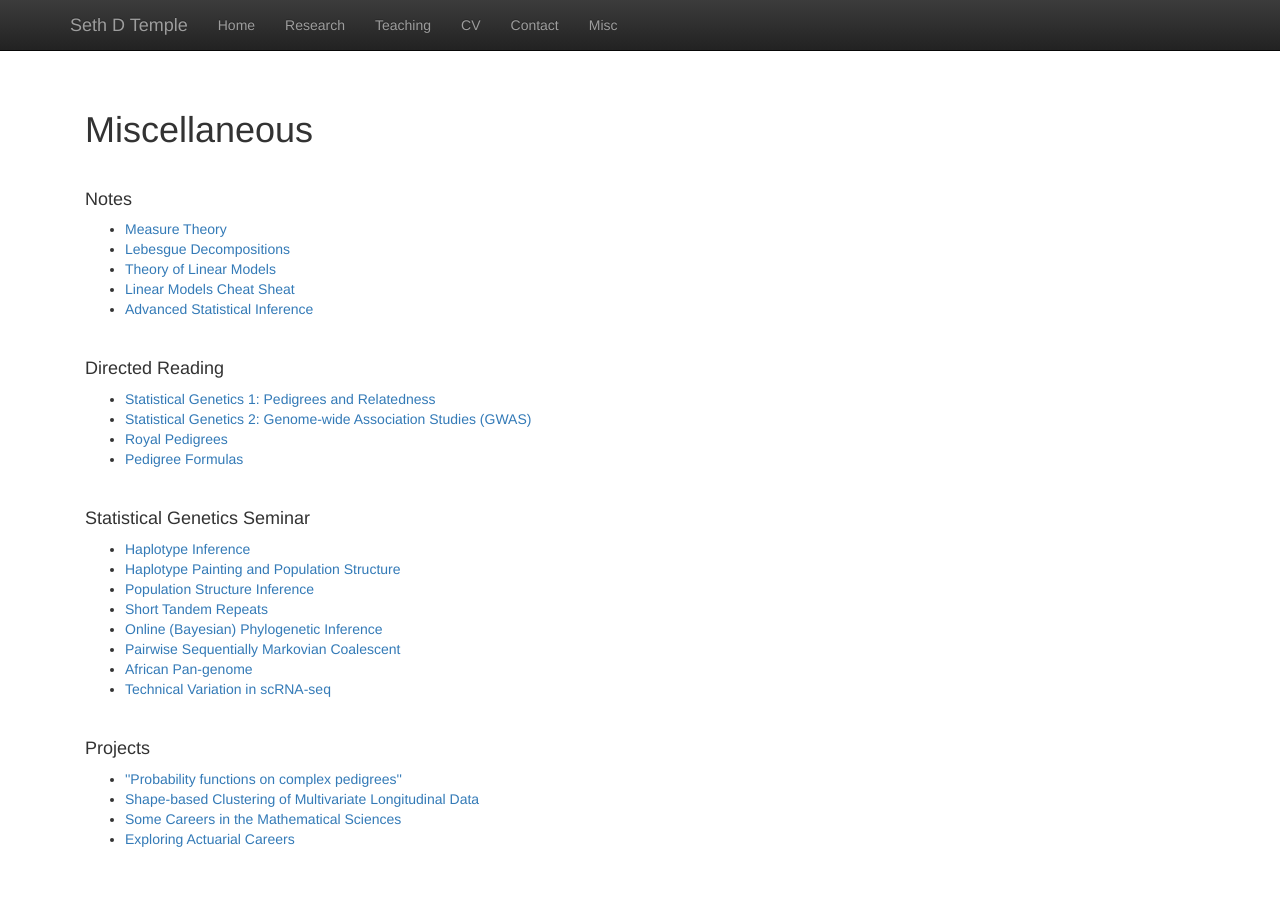
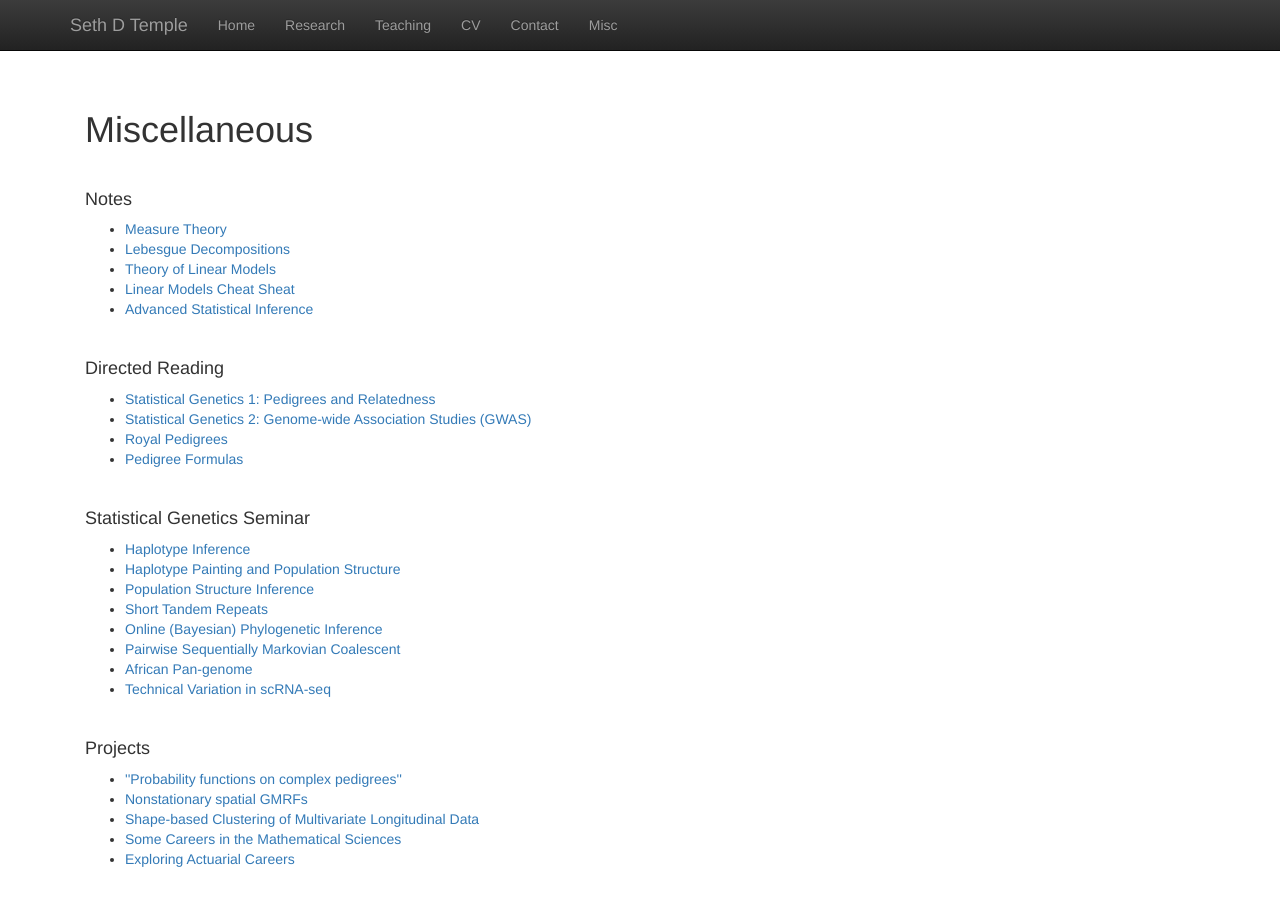
Before and after one commit to sdtemple/sdtemple.github.io, a Jekyll site: the page built from misc.html, in a window 1280 px wide and 939 px high. Shown: the top 906 px of the window. Built offline with Jekyll 4.4.1, drawn with Linux system fonts in a browser that asks for light colours; nearby versions of some CDN libraries; library files that are not in the unit come from our copies.

Commit message:
Update misc.html

```diff
--- a/misc.html
+++ b/misc.html
@@ -48,6 +48,7 @@ title:  'Misc'
 <p class="content" style="padding:0px;margin:0px 20px 0px;">
   <ul>
     <li><a href = "files/project_stat550_sdtemple.pdf">''Probability functions on complex pedigrees''</a></li>
+    <li><a href = "files/paper_stat517_aolivas_sdtemple.pdf">Nonstationary spatial GMRFs </a></li>
     <li><a href = https://github.com/sdtemple/mvtraj>Shape-based Clustering of Multivariate Longitudinal Data</a></li>
     <li><a href = https://youtu.be/bJqABYflYr4>Some Careers in the Mathematical Sciences</a></li>
     <li><a href = https://youtu.be/OdFTFD3Ya3g>Exploring Actuarial Careers</a></li>
```
